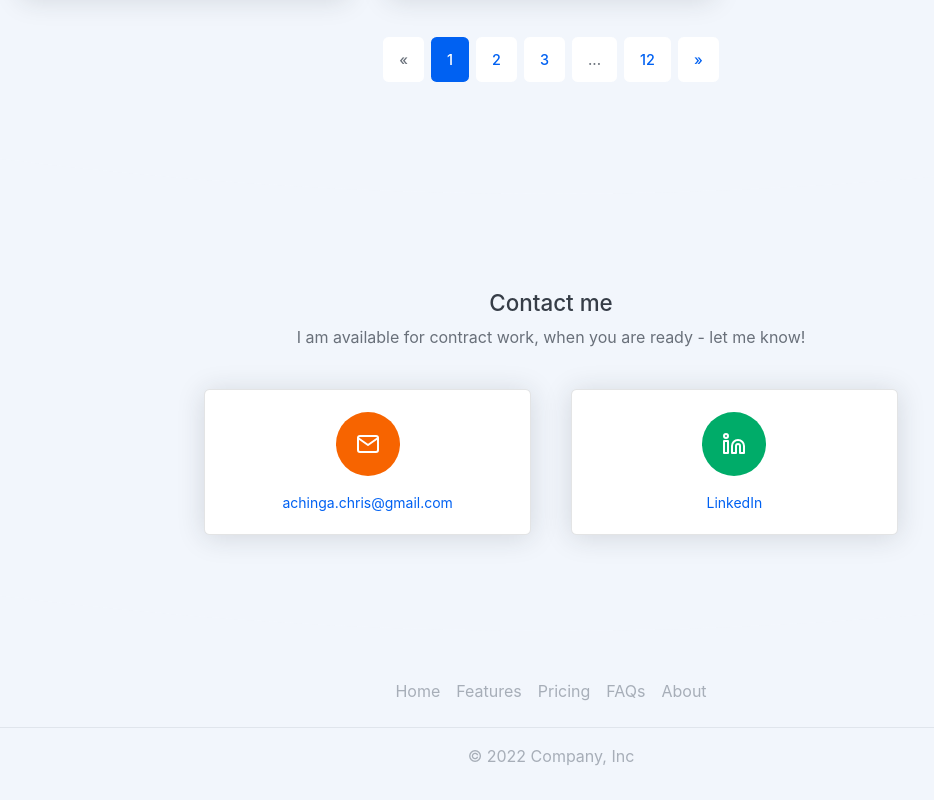
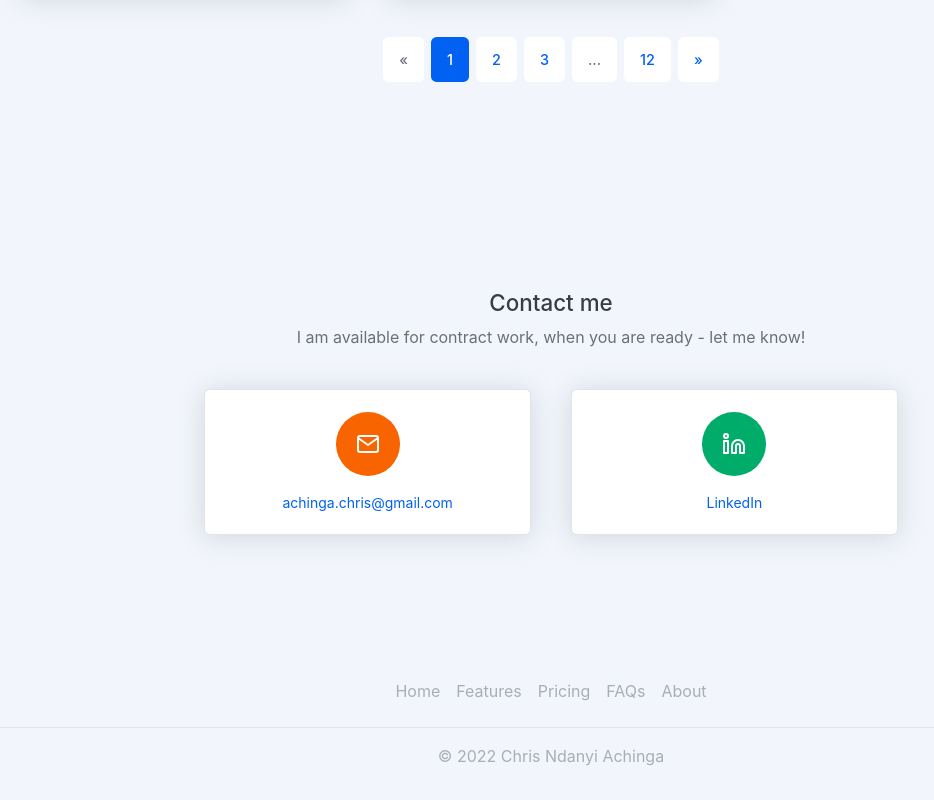
Before and after one commit to achingachris/thecodefather, a Next.js app: page /articles in a window 1280 px wide. Shown: the part 2095-2895 px from the top of the page, without its empty margins (89-1023 px from the left). Built offline with nearby package versions, Linux system fonts and the light colour scheme; a web font is replaced by a local one.

Commit message:
get current year

```diff
--- a/src/layout/Footer.js
+++ b/src/layout/Footer.js
@@ -1,4 +1,10 @@
 const Footer = () => {
+  // get current year
+  const date = new Date()
+  const year = date.getFullYear()
+
+  // get current month in words
+
   return (
     <div className='container'>
       <footer className='py-3 my-4'>
@@ -29,7 +35,7 @@ const Footer = () => {
             </a>
           </li>
         </ul>
-        <p className='text-center text-muted'>© 2022 Company, Inc</p>
+        <p className='text-center text-muted'>© {year} Chris Ndanyi Achinga</p>
       </footer>
     </div>
   )
```
